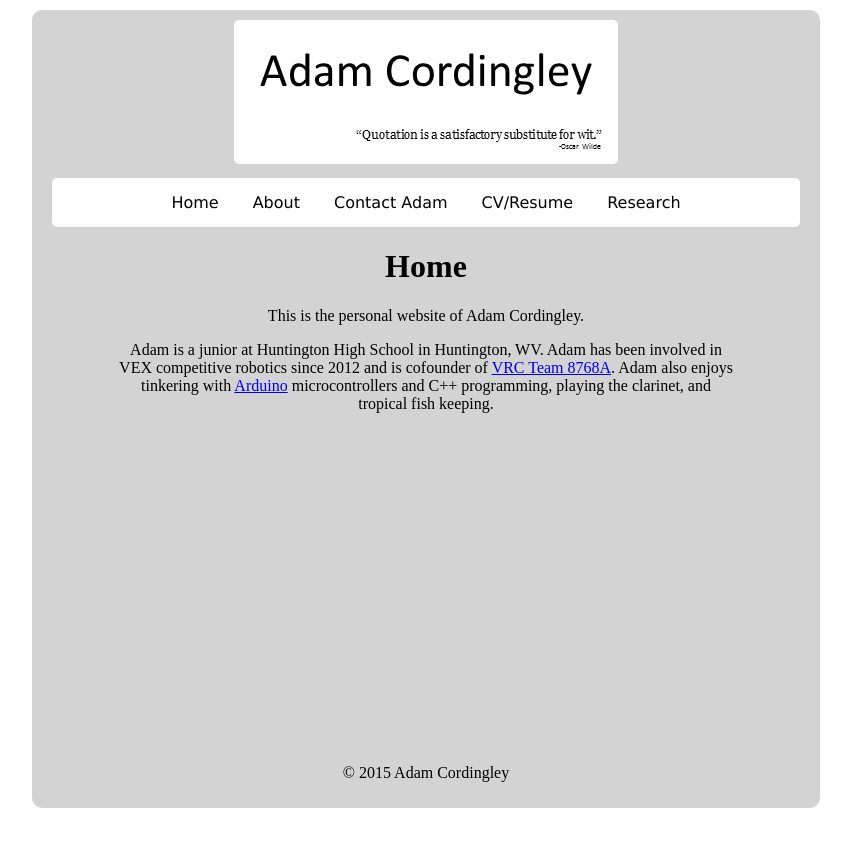
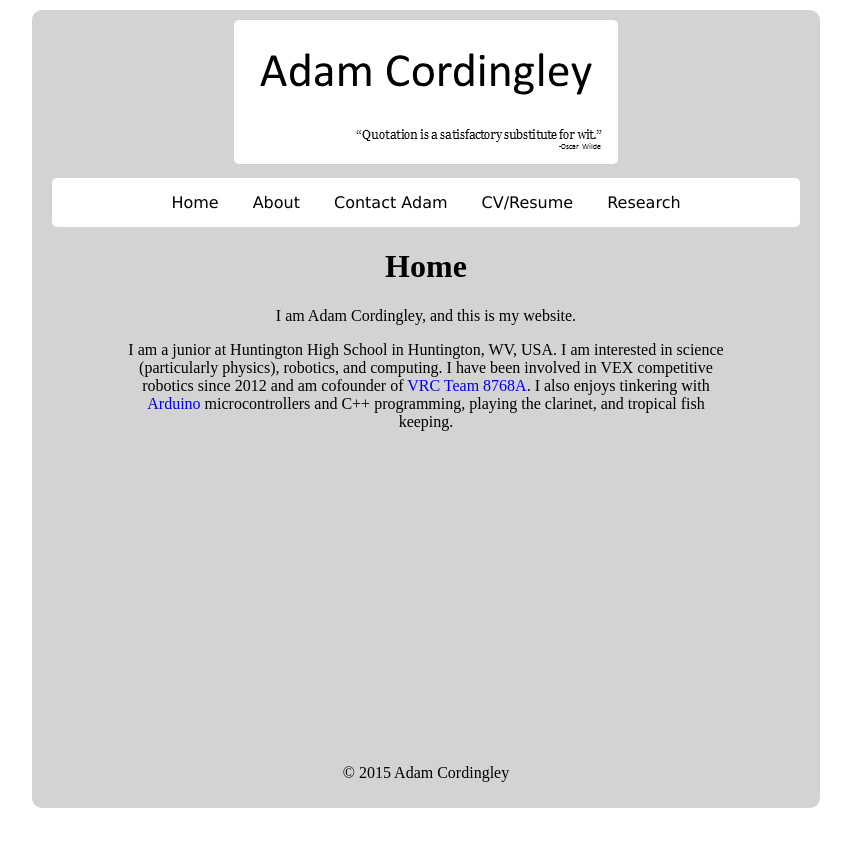
Before and after one commit to AdamC19/AdamC19.github.io, a Jekyll site: the page built from index.html, in a window 1280 px wide. Shown: the top 847 px of the page, without its empty margins (222-1073 px from the left). Built offline with Jekyll 4.4.1, drawn with Linux system fonts in a browser that asks for light colours.

Commit message:
improvements & updates

```diff
--- a/_layouts/default.html
+++ b/_layouts/default.html
@@ -4,7 +4,7 @@
 	<base href="{{ site.url }}">
 	<link rel="stylesheet" type="text/css" href="style.css">
 	<meta charset="UTF-8">
-	<title>{{ page.title }} - Adam Cordingley</title>
+	<title>Adam Cordingley - {{ page.title }}</title>
 	<link rel="apple-touch-icon" sizes="57x57" href="icons/apple-icon-57x57.png">
 	<link rel="apple-touch-icon" sizes="60x60" href="icons/apple-icon-60x60.png">
 	<link rel="apple-touch-icon" sizes="72x72" href="icons/apple-icon-72x72.png">
--- a/about.html
+++ b/about.html
@@ -1,4 +1,4 @@
 ---
 title: About
 ---
-<p>This site is hosted on <a href="http://github.com/">GitHub</a>. The repository for this site can be viewed .</p>
+<p>This site is hosted on <a href="http://github.com/" target="_blank">GitHub</a>. The repository for this site can be viewed <a href="https://github.com/AdamC19/AdamC19.github.io" target="_blank">here</a>.</p>
--- a/index.html
+++ b/index.html
@@ -1,5 +1,6 @@
 ---
 title: Home
 ---
-<p>This is the personal website of Adam Cordingley.</p>
-<p>Adam is a junior at Huntington High School in Huntington, WV. Adam has been involved in VEX competitive robotics since 2012 and is cofounder of <a href="http://backdrive.github.io/">VRC Team 8768A</a>. Adam also enjoys tinkering with <a href="http://arduino.cc">Arduino</a> microcontrollers and C++ programming, playing the clarinet, and tropical fish keeping.</p>
+<p>I am Adam Cordingley, and this is my website.</p>
+<!--<p>Adam is a junior at Huntington High School in Huntington, WV, USA. Adam has been involved in VEX competitive robotics since 2012 and is cofounder of <a href="http://backdrive.github.io/">VRC Team 8768A</a>. Adam also enjoys tinkering with <a href="http://arduino.cc">Arduino</a> microcontrollers and C++ programming, playing the clarinet, and tropical fish keeping.</p>-->
+<p>I am a junior at Huntington High School in Huntington, WV, USA. I am interested in science (particularly physics), robotics, and computing. I have been involved in VEX competitive robotics since 2012 and am cofounder of <a href="http://backdrive.github.io/" target="_blank">VRC Team 8768A</a>. I also enjoys tinkering with <a href="http://arduino.cc" target="_blank">Arduino</a> microcontrollers and C++ programming, playing the clarinet, and tropical fish keeping.</p>
--- a/research.html
+++ b/research.html
@@ -1,3 +1,4 @@
+---
 title: Research
 ---
-<p>I have been involved in several research projects at Marshall University. Information pertinent to those projects can be found here.</p>
+<p>I have been involved in several research projects at <a href="http://www.marshall.edu" target="_blank">Marshall University</a>. Information pertinent to those projects can be found here.</p>
--- a/style.css
+++ b/style.css
@@ -35,6 +35,11 @@ img {
 	border-radius: 5px;
 }
 
+/*regular links*/
+a:link{
+	text-decoration: none;
+}
+
 a#link {
 	text-decoration: none;
 	font-family: Verdana ,sans-serif;
```
